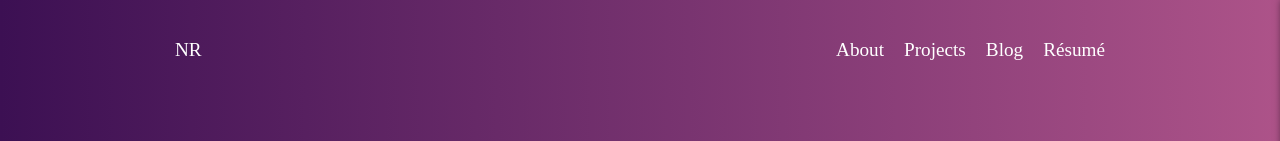
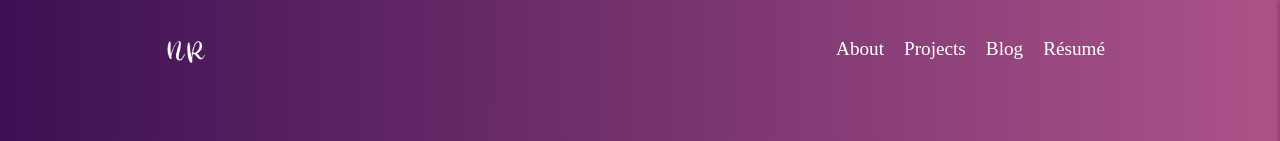
Before and after one commit to nainarazz/portfolio-website, a Next.js app: page / in a window 1280 px wide. Shown: the top 141 px of the page. Built offline with nearby package versions, Linux system fonts and the light colour scheme; grey boxes are pictures that could not be loaded.

Commit message:
change app logo

```diff
--- a/src/components/layout/navbar/navbar.component.jsx
+++ b/src/components/layout/navbar/navbar.component.jsx
@@ -32,7 +32,9 @@ export const NavBar = () => {
             <Container shouldShowShadow={shouldShowShadow} shouldHideHeader={shouldHideHeader}>
                 <Nav>
                     <Link href="/">
-                        <Logo>NR</Logo>
+                        <Logo>
+                            <img src="/static/images/logo.png" alt="" />
+                        </Logo>
                     </Link>
                     <MenuItems>
                         <Link href="/about">
--- a/src/components/layout/navbar/navbar.style.jsx
+++ b/src/components/layout/navbar/navbar.style.jsx
@@ -26,10 +26,13 @@ export const Nav = styled.div`
 `;
 
 export const Logo = styled.div`
-    padding: 10px;
     font-size: 1.2rem;
     &:hover {
         cursor: pointer;
+    }
+    img {
+        height: 40px;
+        width: 40px;
     }
 `;
 
```
Also changed, not shown: public/static/images/logo.png (added).
